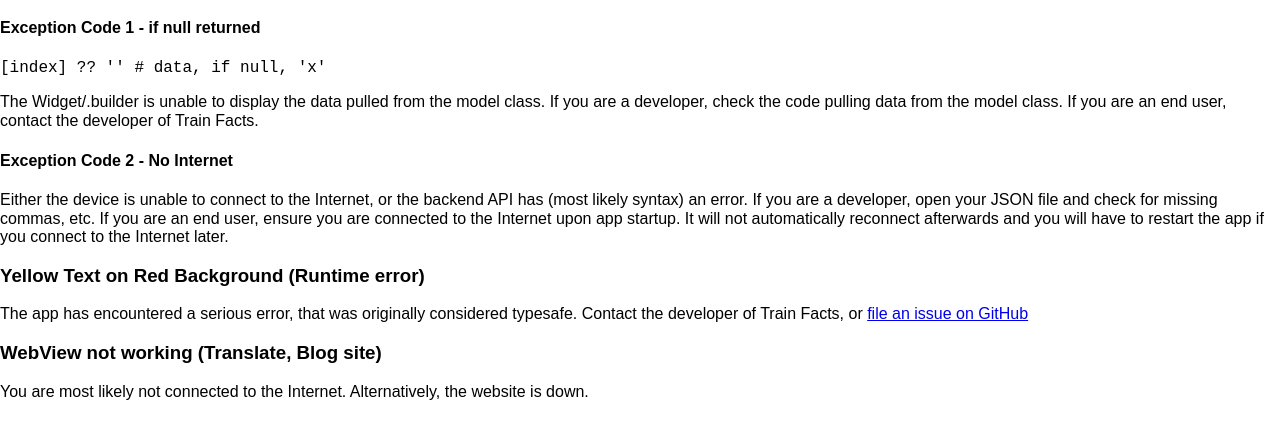
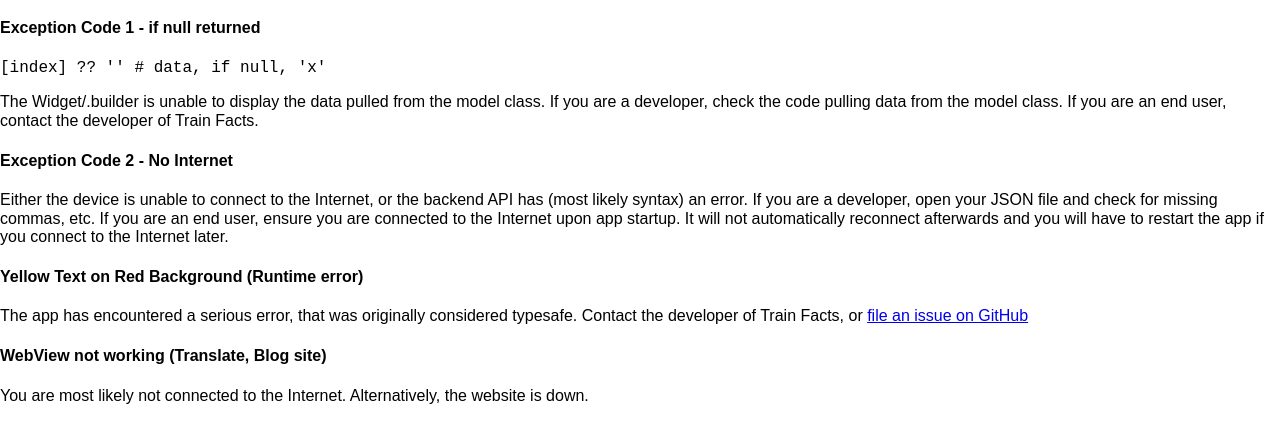
Before and after one commit to TrainFacts/trainfacts.github.io, a plain HTML site: page error.html in a window 1280 px wide. Shown: the part 131-574 px from the top of the page. Drawn offline with nearby package versions, Linux system fonts and the light colour scheme.

Commit message:
Update error.html

```diff
--- a/error.html
+++ b/error.html
@@ -7,7 +7,7 @@
 
 <head>
   <meta charset="utf-8">
-  <title>Adrian's HTML5 Boilerplate</title>
+  <title>Documented Errors – Train Facts</title>
   <meta name="description" content="">
   <meta name="viewport" content="width=device-width, initial-scale=1">
 
@@ -37,11 +37,11 @@
 
 <p>Either the device is unable to connect to the Internet, or the backend API has (most likely syntax) an error. If you are a developer, open your JSON file and check for missing commas, etc. If you are an end user, ensure you are connected to the Internet upon app startup. It will not automatically reconnect afterwards and you will have to restart the app if you connect to the Internet later.</p>
 
-<h3 id="yellowtextonredbackgroundruntimeerror">Yellow Text on Red Background (Runtime error)</h3>
+<h4 id="yellowtextonredbackgroundruntimeerror">Yellow Text on Red Background (Runtime error)</h3>
 
 <p>The app has encountered a serious error, that was originally considered typesafe. Contact the developer of Train Facts, or <a href="https://github.com/TrainFacts/">file an issue on GitHub</a></p>
 
-<h3 id="webviewnotworkingtranslateblogsite">WebView not working (Translate, Blog site)</h3>
+<h4 id="webviewnotworkingtranslateblogsite">WebView not working (Translate, Blog site)</h3>
 
 <p>You are most likely not connected to the Internet. Alternatively, the website is down. </p>
 
```
